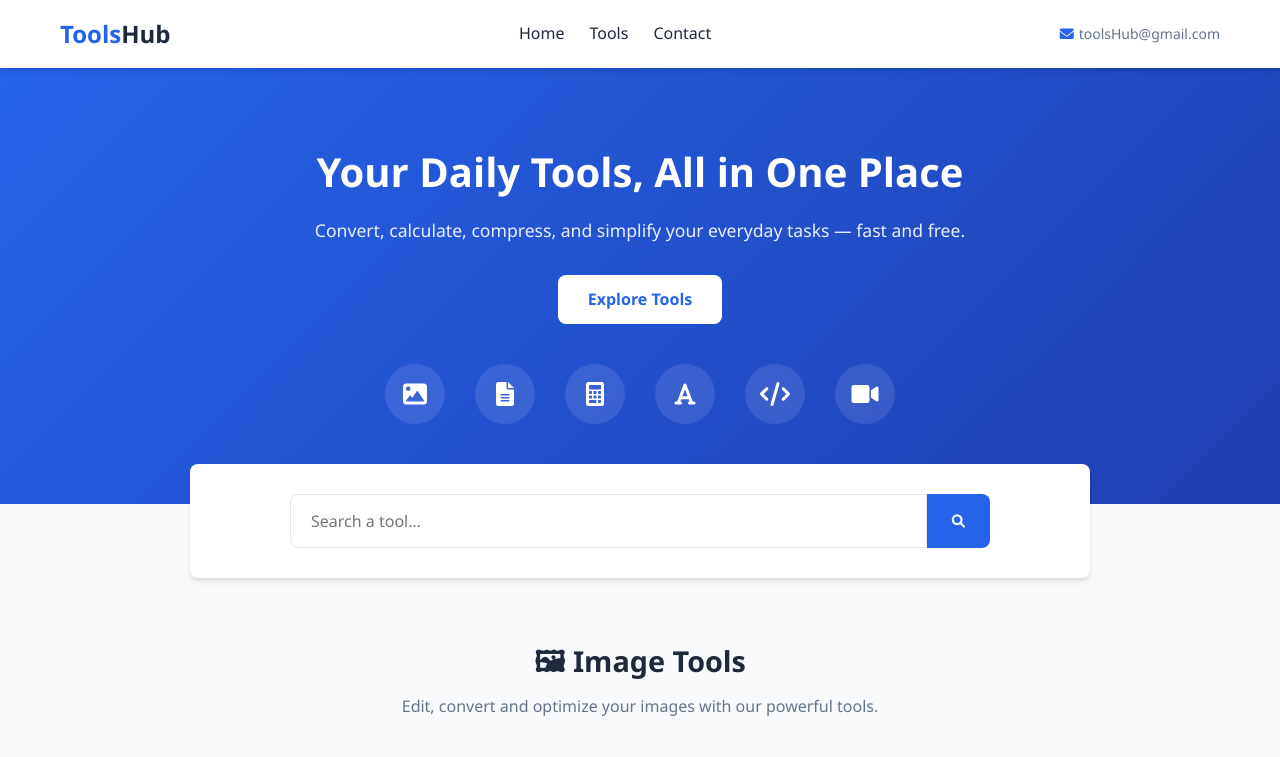
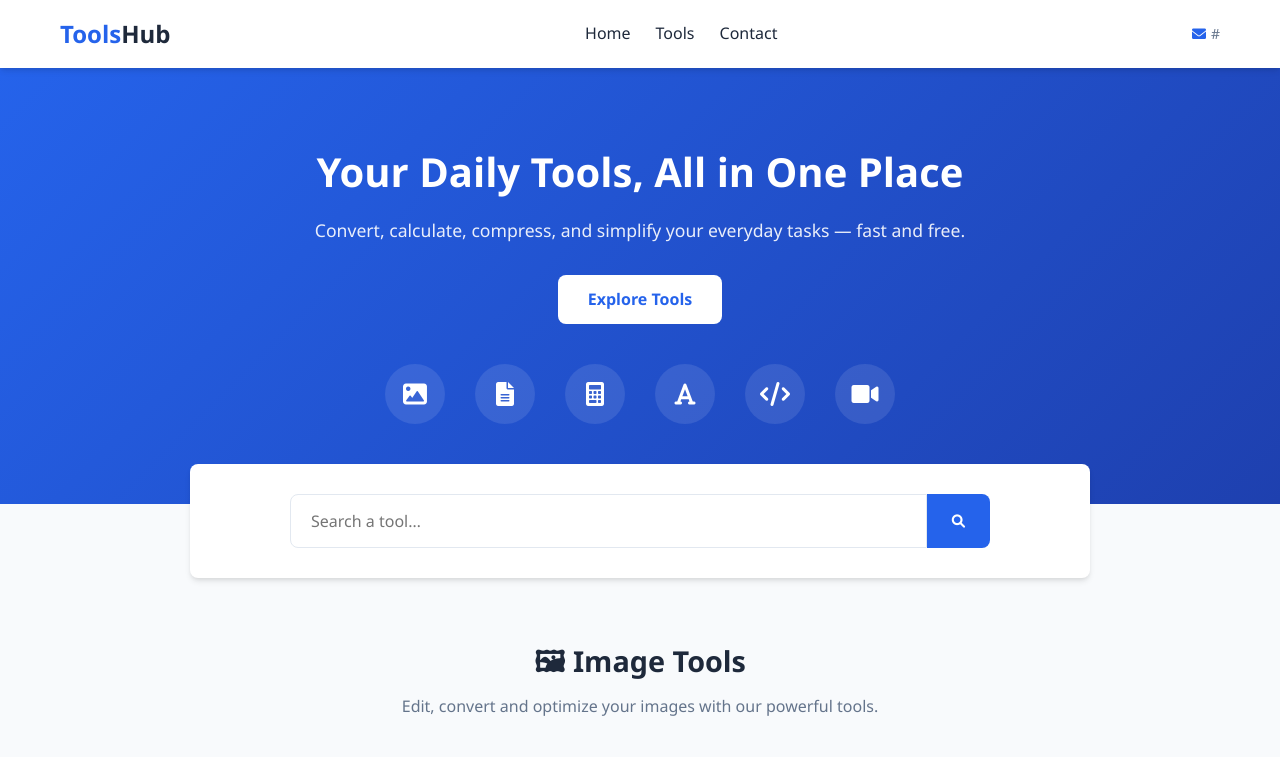
Before and after one commit to ruhan206/Tools, a plain HTML site: page index.html in a window 1280 px wide. Shown: the top 757 px of the page. Drawn offline with Linux system fonts and the light colour scheme.

Commit message:
Update index.html

```diff
--- a/index.html
+++ b/index.html
@@ -578,7 +578,7 @@
 
             <div class="contact-email">
                 <i class="fas fa-envelope"></i>
-                <span>toolsHub@gmail.com</span>
+                <span>#</span>
             </div>
 
             <button class="mobile-menu-btn">
@@ -590,9 +590,9 @@
                 <li><a href="#home">Home</a></li>
                 <li><a href="#tools">Tools</a></li>
                 <li><a href="#contact">Contact</a></li>
-                <li><a href="mailto:toolsHub@gmail.com" class="contact-email-mobile" style="display: flex; align-items: center; gap: 5px; color: var(--text-light); font-size: 14px;">
+                <li><a href="mailto:#" class="contact-email-mobile" style="display: flex; align-items: center; gap: 5px; color: var(--text-light); font-size: 14px;">
                     <i class="fas fa-envelope" style="color: var(--primary-blue);"></i>
-                    <span>toolsHub@gmail.com</span>
+                    <span>#</span>
                 </a></li>
             </ul>
         </nav>
@@ -1021,7 +1021,7 @@
 
                 <div class="footer-contact">
                     <h3>Contact Us</h3>
-                    <p><i class="fas fa-envelope"></i> toolswonder1@gmail.com</p>
+                    <p><i class="fas fa-envelope"></i> #</p>
                 </div>
 
                 <div class="footer-links">
@@ -1034,7 +1034,7 @@
             </div>
 
             <div class="footer-bottom">
-                <p>© 2024 Tools Hub. All rights reserved.</p> <!-- Updated year and site name -->
+                <p>© 2025 . All rights reserved.</p> <!-- Updated year and site name -->
             </div>
         </div>
     </footer>
```
